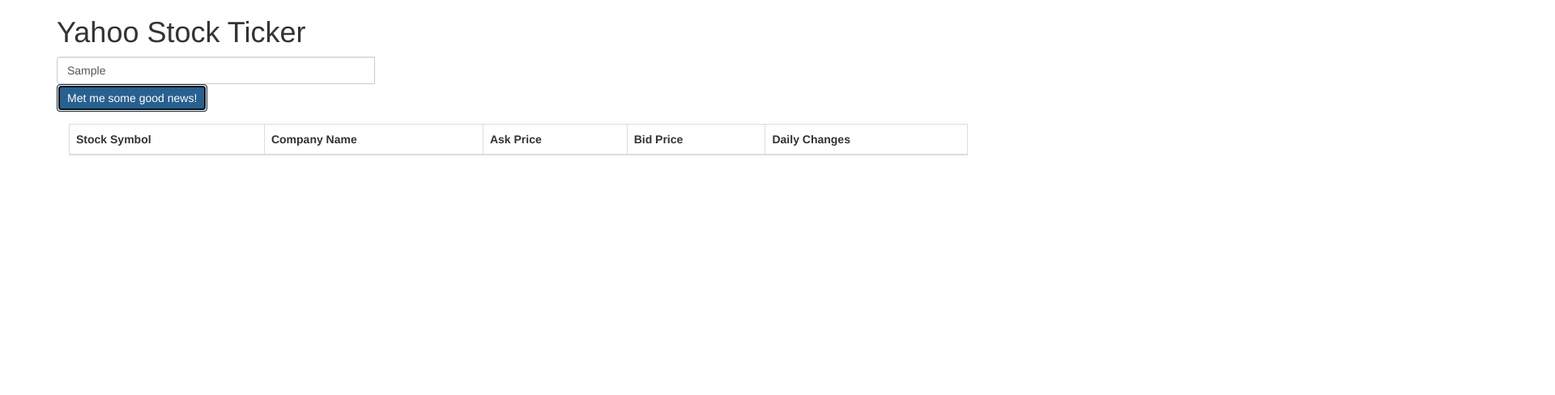
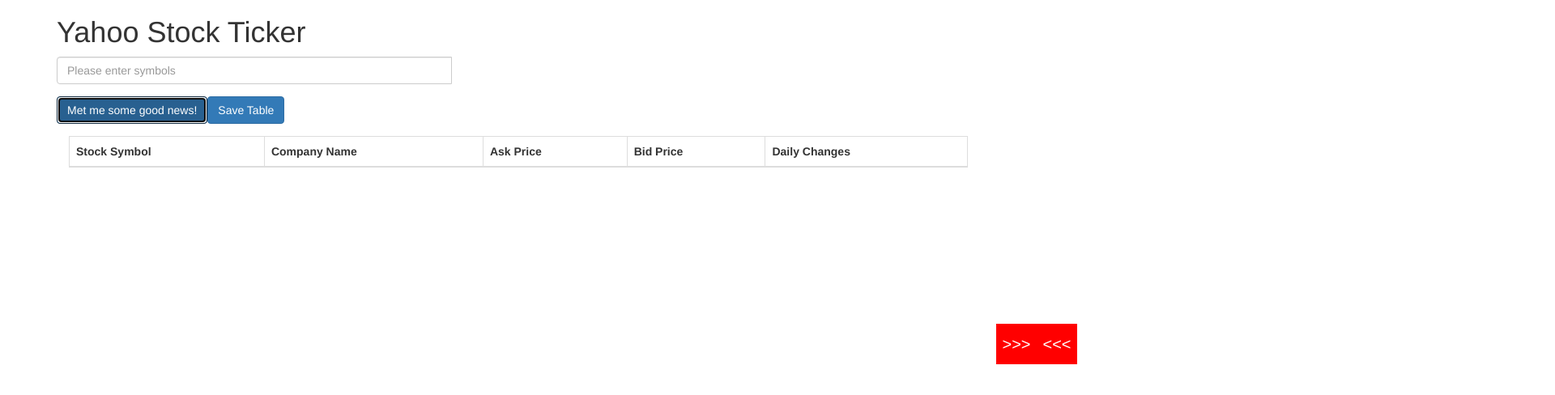
Before and after one commit to HayesCapers/yahoo-stock-ticker, a plain HTML site: page index.html in a window 1280 px wide. Both pictures are taken after typing "Sample" into the empty fields and a click on the button "Met me some good news!". Shown: the top 488 px of the page at 81% size, 1920 px wide, since content can reach past the window. Drawn offline with nearby package versions, Linux system fonts and the light colour scheme; no server answers.

Commit message:
save ability added

```diff
--- a/css/styles.css
+++ b/css/styles.css
@@ -1,3 +1,44 @@
-.col-sm-12, input{
+.col-sm-12{
 	margin-bottom: 15px;
 }
+
+.btn{
+	margin-top: 15px;
+}
+
+body{
+	overflow: hidden;
+}
+
+#pages{
+	width: 200%;
+}
+
+#page-1,#page-2{
+	width: 100vw;
+	height: 100vh;
+	float: left;
+	position: relative;
+	right: 0px;
+	transition: all 3s;
+}
+
+#arrow1, #arrow2{
+	position: absolute;
+	top: 50%;
+	background-color: red;
+	color: white;
+	height: 50px;
+	width: 50px;
+	font-size: 20px;
+	line-height: 50px;
+	text-align: center;
+}
+
+#arrow1{
+	right: 0px;
+}
+
+#arrow2{
+	left: 0px;
+}
--- a/index.html
+++ b/index.html
@@ -11,7 +11,9 @@
 	<script src="js/scripts.js" type="text/javascript"></script>
 </head>
 <body>
-
+<div id="pages">
+	<div id="page-1">
+		<div id="arrow1"> >>> </div>
 		<div class="container">
 			<div class="row">
 				<div class="col-sm-12">
@@ -22,6 +24,7 @@
 						<div class="input-group">
 							<input type="text" class="form-control" id="symbol" placeholder="Please enter symbols" />
 							<button type="submit" class="btn btn-primary">Met me some good news!</button>
+							<button type="button" class="btn btn-primary" id="save">Save Table</button>
 						</div>
 					</form>
 
@@ -52,6 +55,13 @@
 				</table>
 			</div>
 		</div>
+	</div>
+
+	<div id="page-2">
+		<div id="arrow2"> <<< </div>
+	</div>
+</div>
+
 
 </body>
 </html>
--- a/js/scripts.js
+++ b/js/scripts.js
@@ -10,29 +10,55 @@
 
 $(document).ready(()=>{
 
-	var userStockSavedIfAny = localStorage.getItem('latSymbolSearched');
-	console.log(userStockSavedIfAny)
+	var tempSave = ''
+	// console.log(localStorage.getItem('latSymbolSearched'))
+
+	$('#arrow1').click(()=>{
+		$('#page-1,#page-2').css({
+			'right': '100vw'
+		})
+	})
+
+	$('#arrow2').click(()=>{
+		$('#page-1,#page-2').css({
+			'right': '0vw'
+		})
+	})
+
+	var userStockSavedIfAny = localStorage.getItem('lastSymbolSearched');
+	if (userStockSavedIfAny !== null){
+		findData(userStockSavedIfAny);
+	}
+
+	$('#save').click(()=>{
+		storeData('lastSymbolSearched',tempSave)
+	})
 
 	$('.yahoo-finance-form').submit((event)=>{
 		// prevent the browser from submitting the form, JS will handle everything
 		event.preventDefault();
-		// Get whatever the user typed and stash it in a var
-			// remember input boxes have no innerhtml only values
-		var symbol = $('#symbol').val();
+		symbol = $('#symbol').val();
+		tempSave = tempStoreData(tempSave,symbol);
+		console.log(tempSave);
+		findData(symbol);
+		$('#symbol').val('');
+	});
+
+	function findData(symbol){
 		var symbolArray = [];
 		if (symbol.indexOf(',') !== -1){
 			symbolArray = symbol.split(',');
 		}else{
-			symbolArray = symbol
+			symbolArray = symbol;
 		}
 
 		var url = `http://query.yahooapis.com/v1/public/yql?q=env%20%27store://datatables.org/alltableswithkeys%27;select%20*%20from%20yahoo.finance.quotes%20where%20symbol%20in%20(%22${symbolArray}%22)%0A%09%09&env=http%3A%2F%2Fdatatables.org%2Falltables.env&format=json`
 		// Store in local storage (new version cookies) that will alst even after the browser closes
-		localStorage.setItem('latSymbolSearched', symbol)
+		// localStorage.setItem('latSymbolSearched', symbol)
+
 
 		$.getJSON(url,(pickMeAWeiner)=>{
 			var stockInfo = pickMeAWeiner.query.results.quote;
-			console.log(stockInfo)
 			if (symbol.indexOf(',') !== -1){
 				for (let i = 0; i < stockInfo.length; i++){
 					buildHTML(stockInfo[i]);
@@ -41,19 +67,47 @@ $(document).ready(()=>{
 				buildHTML(stockInfo);
 			}
 		});
+	}
 
 	function buildHTML(data){
 	var newHTML = '';
+
+	if(data.Ask == null){
+		data.Ask = 'Not available';
+	}
+	if (data.Change.indexOf('+') > -1){
+		var classChange = 'success';
+	}else{
+		var classChange = 'danger';
+	}
 	newHTML += '<tr>';
 		newHTML += `<td>${data.Symbol}</td>`;
 		newHTML += `<td>${data.Name}</td>`;
 		newHTML += `<td>${data.Ask}</td>`;
 		newHTML += `<td>${data.Bid}</td>`;
-				newHTML += `<td>${data.Change}</td>`;
+		newHTML += `<td class='bg-${classChange}'>${data.Change}</td>`;
 	newHTML += '</tr>';
 	$('#stock-ticker-body').append(newHTML);
 	}
-		// example of how JS is asnycronous
-		// console.log('Im the last line... but im not last because JS is async')
+
+	function storeData(last,data){
+		var old = localStorage.getItem(last);
+		if (old == null){
+			old = '';
+			localStorage.setItem(last, data);
+		}else{
+			localStorage.setItem(last, old +','+ data);
+		}
+	}
+
+	function tempStoreData(last,data){
+		if (last == ''){
+			last = data;
+		}else{
+			last = last +','+ data;
+		}
+		return last;
+		console.log(last);
+	}
+
 });
-});
```
Lines whose indentation alone changed are shown as unchanged.
